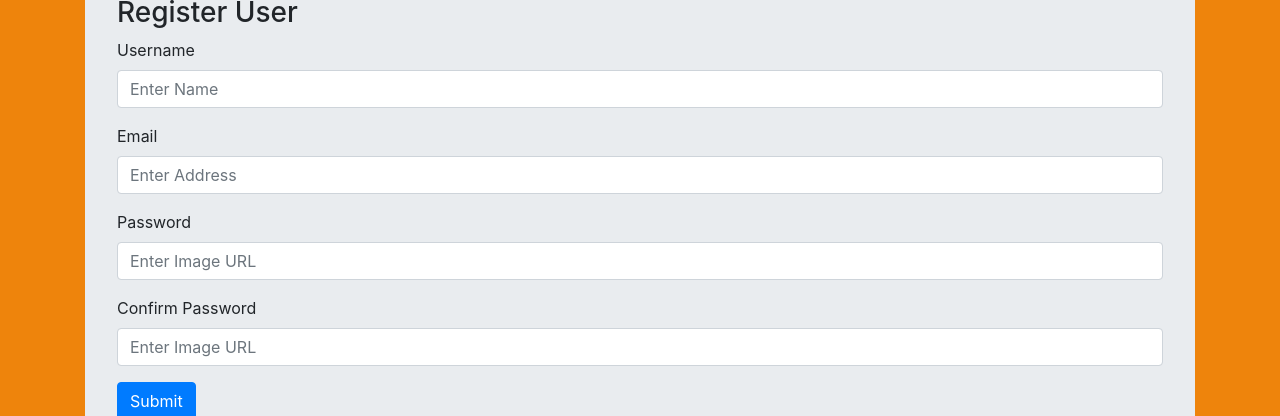
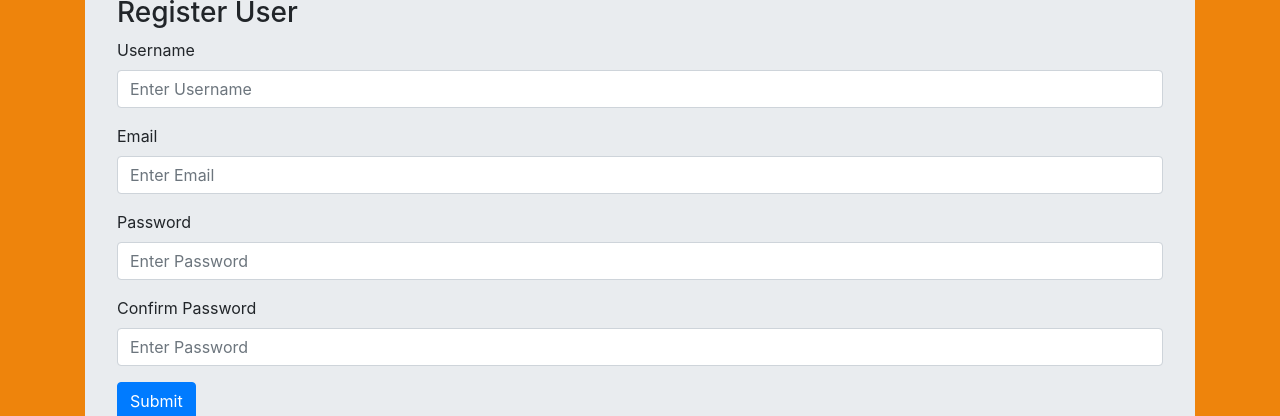
Before and after one commit to Nightmayr/just-chicken-front, a React (Create React App) app: page /register in a window 1280 px wide. Shown: the part 170-586 px from the top of the page. Built offline with nearby package versions, Linux system fonts and the light colour scheme.

Commit message:
Additional changes to form

```diff
--- a/src/pages/Register.js
+++ b/src/pages/Register.js
@@ -10,6 +10,7 @@ class Register extends Component{
             username: "",
             email:"",
             password: "",
+            confirmPass: ""
         };
     }
 
@@ -23,6 +24,10 @@ class Register extends Component{
 
     passwordChange = (event) => {
         this.setState({ password: event.target.value });
+    }
+
+    passwordConfirmChange = (event) => {
+        this.setState({ confirmPass: event.target.value });
     }
 
     handleInput = () => {
@@ -49,19 +54,19 @@ class Register extends Component{
                         <form>
                             <div class="form-group">
                                 <label for="InputName">Username</label>
-                                <input type="text" class="form-control" id="inputName" value={this.state.name} placeholder="Enter Name" onChange={this.restaurantNameChange} />
+                                <input type="text" class="form-control" id="inputName" value={this.state.username} placeholder="Enter Username" onChange={this.usernameChange} />
                             </div>
                             <div class="form-group">
                                 <label for="inputAddress">Email</label>
-                                <input type="text" class="form-control" id="inputAddress" value={this.state.address} placeholder="Enter Address" onChange={this.restaurantAddressChange}/>
+                                <input type="text" class="form-control" id="inputAddress" value={this.state.email} placeholder="Enter Email" onChange={this.emailChange}/>
                             </div>
                             <div class="form-group">
                                 <label for="inputImage">Password</label>
-                                <input type="password" class="form-control" id="inputImage" value={this.state.photo} placeholder="Enter Image URL" onChange={this.restaurantPhotoChange} />
+                                <input type="password" class="form-control" id="inputImage" value={this.state.password} placeholder="Enter Password" onChange={this.passwordChange} />
                             </div>
                             <div class="form-group">
                                 <label for="inputImage">Confirm Password</label>
-                                <input type="password" class="form-control" id="inputImage" value={this.state.photo} placeholder="Enter Image URL" onChange={this.restaurantPhotoChange} />
+                                <input type="password" class="form-control" id="inputImage" value={this.state.confirmPass} placeholder="Enter Password" onChange={this.passwordConfirmChange} />
                             </div>
                             <button type="submit" onClick={this.handleInput} class="btn btn-primary">Submit</button>
                         </form>
```
